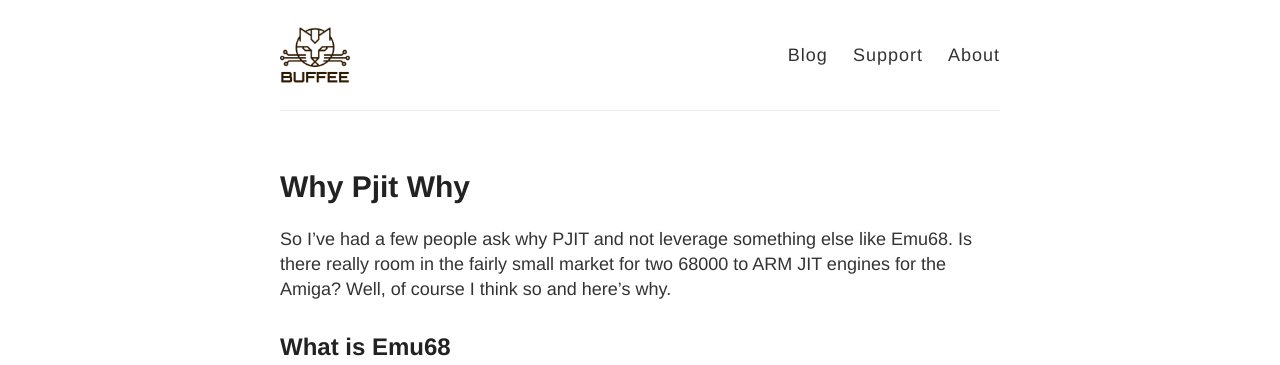
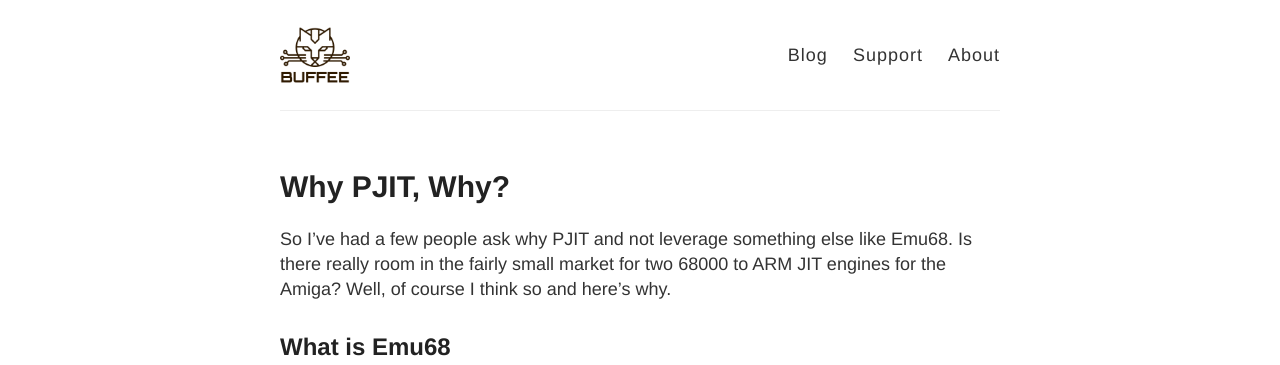
Before and after one commit to lostcatproductions/lostcatproductions.github.io, a Jekyll site: the page built from _posts/2020-12-19-Why-PJIT-Why.md, in a window 1280 px wide. Shown: the top 365 px of the page. Built offline with Jekyll 4.4.1, drawn with Linux system fonts in a browser that asks for light colours; some web fonts are replaced; our own code applies the rules of GitHub Pages for plain Markdown files; part of the change alters nothing that is shown.

```diff
--- a/_posts/2020-12-19-Why-PJIT-Why.md
+++ b/_posts/2020-12-19-Why-PJIT-Why.md
@@ -1,3 +1,8 @@
+---
+layout: post
+title: Why PJIT, Why?
+---
+
 So I've had a few people ask why PJIT and not leverage something else like Emu68.
 Is there really room in the fairly small market for two 68000 to ARM JIT engines for the Amiga?
 Well, of course I think so and here's why.
```
